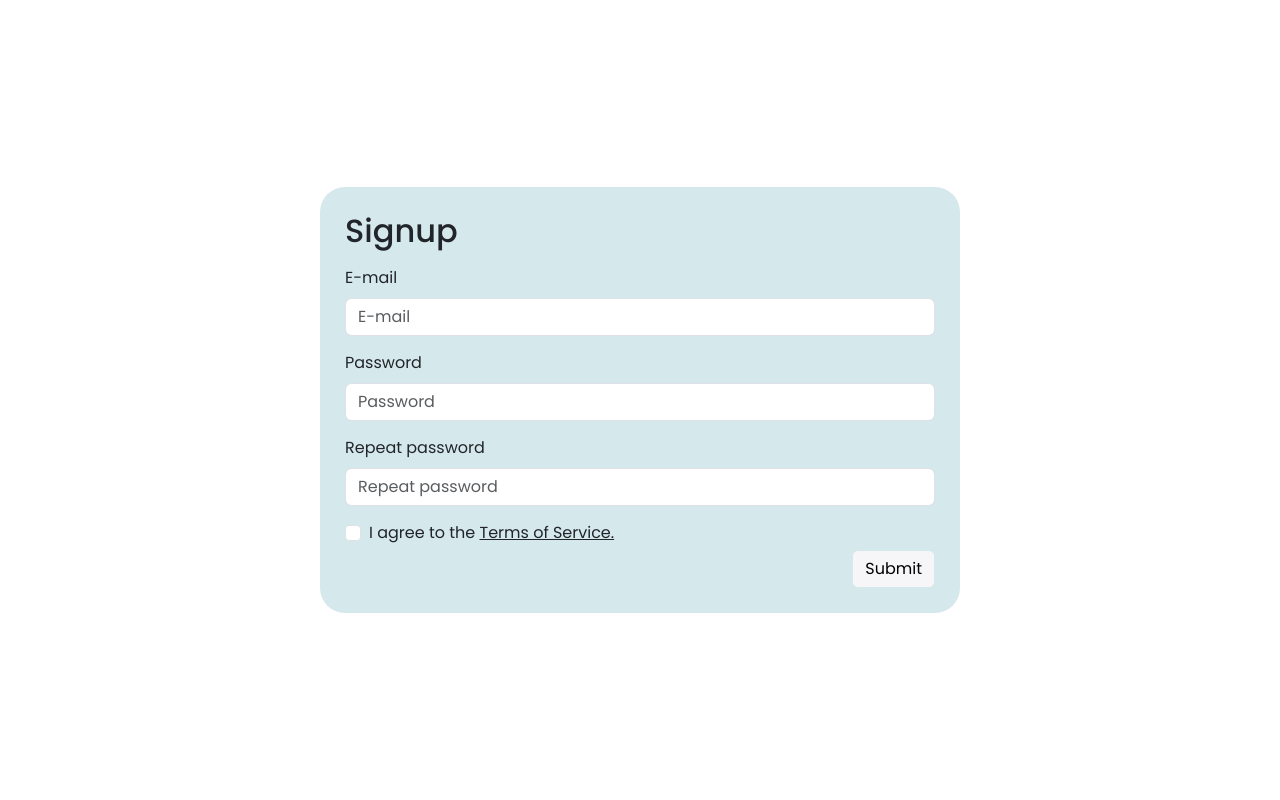
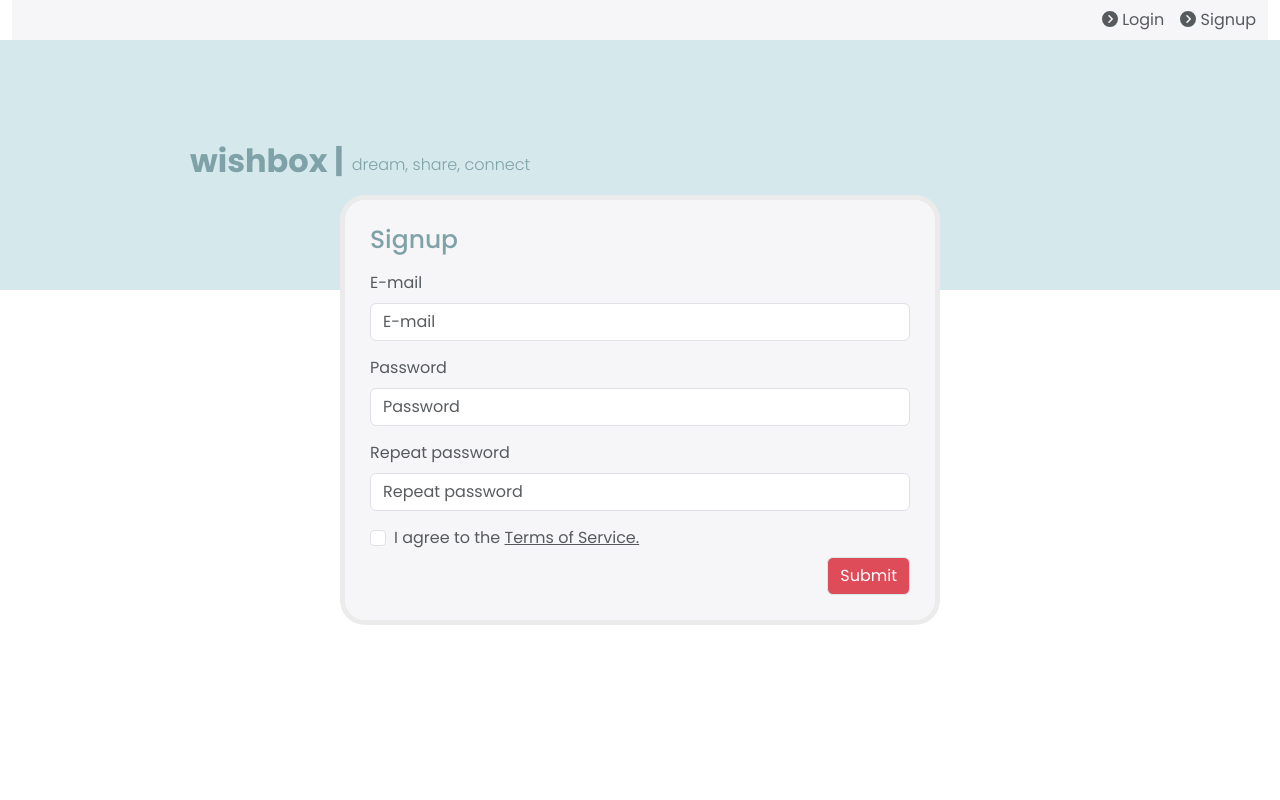
Before and after one commit to nestorjunior/list.me, a React (Vite) app: page /signup in a window 1280 px wide. Shown: the top 800 px of the page. Built offline with nearby package versions, Linux system fonts and the light colour scheme.

Commit message:
feat: create page signup

```diff
--- a/src/components/Header/Header.scss
+++ b/src/components/Header/Header.scss
@@ -1,5 +1,4 @@
 .wbox-header-container {
-	height: 450px;
 	width: 100%;
 	background: rgb(213,232,235);
 	display: flex;
@@ -18,7 +17,6 @@
 	&__logo {
 		display: flex;
 		align-items: center;
-		margin-bottom: 25px;
 	}
 
 	&__title {
--- a/src/components/Header/Header.tsx
+++ b/src/components/Header/Header.tsx
@@ -1,33 +1,30 @@
-
-
-import { HeaderCard } from '../HeaderCard/HeaderCard'
+import { ReactNode } from 'react'
 import './Header.scss'
 
-export function Header() {
+interface HeaderProps {
+	children?: ReactNode;
+	height: string;
+}
+
+export const Header: React.FC<HeaderProps> = (props) => {
+
+	const { height } = props;
+	const headerStyle = {
+		height: height || '400px'
+	}
+
 	return(
 		<>
 			<div className="container-fluid pt-0">
 				<div className="row">
 					<div className='col-sm-12 px-0'>
-						<header className='wbox-header-container'>
+						<header className='wbox-header-container' style={headerStyle}>
 							<section className='wbox-header-container__section col-sm-12'>
 								<div className='wbox-header-container__logo'>
 									<h1 className="wbox-header-container__title">wishbox</h1>
 									<span className='wbox-header-container__description ml-2'>dream, share, connect</span>
 								</div>
-								<HeaderCard
-									headerUserImageUrl='https://i.pravatar.cc/150'
-									headerUserImageAlt='Nome usuário'
-									headerFollowUser='Follow'
-									headerMessageUser='Message'
-									headerUserNickname='@mollybloom'
-									headerUserName='Molly Bloom'
-									headerFollowersCount={23234}
-									headerFollowingCount={88488}
-									headerUserDescription='Sem saber que era impossível, foi lá e fez!'
-									headerUserLocation='Curitiba/PR'
-									headerUserOccupation='Escritora'
-								/>
+								{props.children}
 							</section>
 						</header>
 					</div>
--- a/src/components/Signup/Signup.scss
+++ b/src/components/Signup/Signup.scss
@@ -1,8 +1,25 @@
 .signup-wb {
+
 	form {
+		margin-top: -70vh;
+		border-radius: 25px !important;
+		border: 5px solid var(--gray-100) !important;
+		padding-left: 15px;
+		padding-right: 15px;
+		display: flex;
+		flex-direction: column;
+		justify-content: center;
+		background-color: var(--white-100);
+		max-width: 600px;
+
     padding: 25px;
     border-radius: 25px;
-		background: var(--blue-100);
+		color: var(--gray-600);
+	}
+
+	h2 {
+		font-size: 1.563rem;
+    color: var(--blue-600);
 	}
 
 	.box-button-bw {
@@ -10,11 +27,13 @@
 		margin-top: 5px;
 
 		button {
-			background: var(--white-100);
+			background-color: var(--orange-600);
+			color: #fff;
 			transition: background-color 0.5s ease;
 
 			&:hover {
-				background: var(--white-200);
+				background-color: var(--orange-600-hover);
+    		color: #fff;
 			}
 		}
 
--- a/src/components/Signup/Signup.tsx
+++ b/src/components/Signup/Signup.tsx
@@ -1,5 +1,5 @@
+import { ModalDefault } from '../ModalDefault/ModalDefault';
 import { useState } from 'react';
-import { ModalDefault } from '../ModalDefault/ModalDefault';
 import './Signup.scss';
 
 export function Signup() {
--- a/src/pages/Home.tsx
+++ b/src/pages/Home.tsx
@@ -1,5 +1,6 @@
 import { Navbar } from '../components/Navbar/Navbar';
 import { Header } from '../components/Header/Header';
+import { HeaderCard } from '../components/HeaderCard/HeaderCard';
 import { Content } from '../components/Content/Content';
 import { Footer } from '../components/Footer/Footer';
 
@@ -10,7 +11,21 @@ export function Home() {
     <>
       <div className="wbox-main-container container-fluid">
         <Navbar />
-        <Header />
+        <Header>
+					<HeaderCard
+						headerUserImageUrl='https://i.pravatar.cc/150'
+						headerUserImageAlt='Nome usuário'
+						headerFollowUser='Follow'
+						headerMessageUser='Message'
+						headerUserNickname='@mollybloom'
+						headerUserName='Molly Bloom'
+						headerFollowersCount={23234}
+						headerFollowingCount={88488}
+						headerUserDescription='Sem saber que era impossível, foi lá e fez!'
+						headerUserLocation='Curitiba/PR'
+						headerUserOccupation='Escritora'
+					/>
+				</Header>
         <Content />
 				<Footer />
       </div>
--- a/src/pages/SignupAccount.tsx
+++ b/src/pages/SignupAccount.tsx
@@ -1,9 +1,18 @@
+
+import { Footer } from "../components/Footer/Footer";
+import { Header } from "../components/Header/Header";
+import { Navbar } from "../components/Navbar/Navbar";
 import { Signup } from "../components/Signup/Signup";
 
 export function SignupAccount() {
 	return(
 		<>
-			<Signup />
+			<div className="container-fluid">
+				<Navbar/>
+				<Header height="250px"/>
+				<Signup />
+				<Footer/>
+			</div>
 		</>
 	)
 }
```
